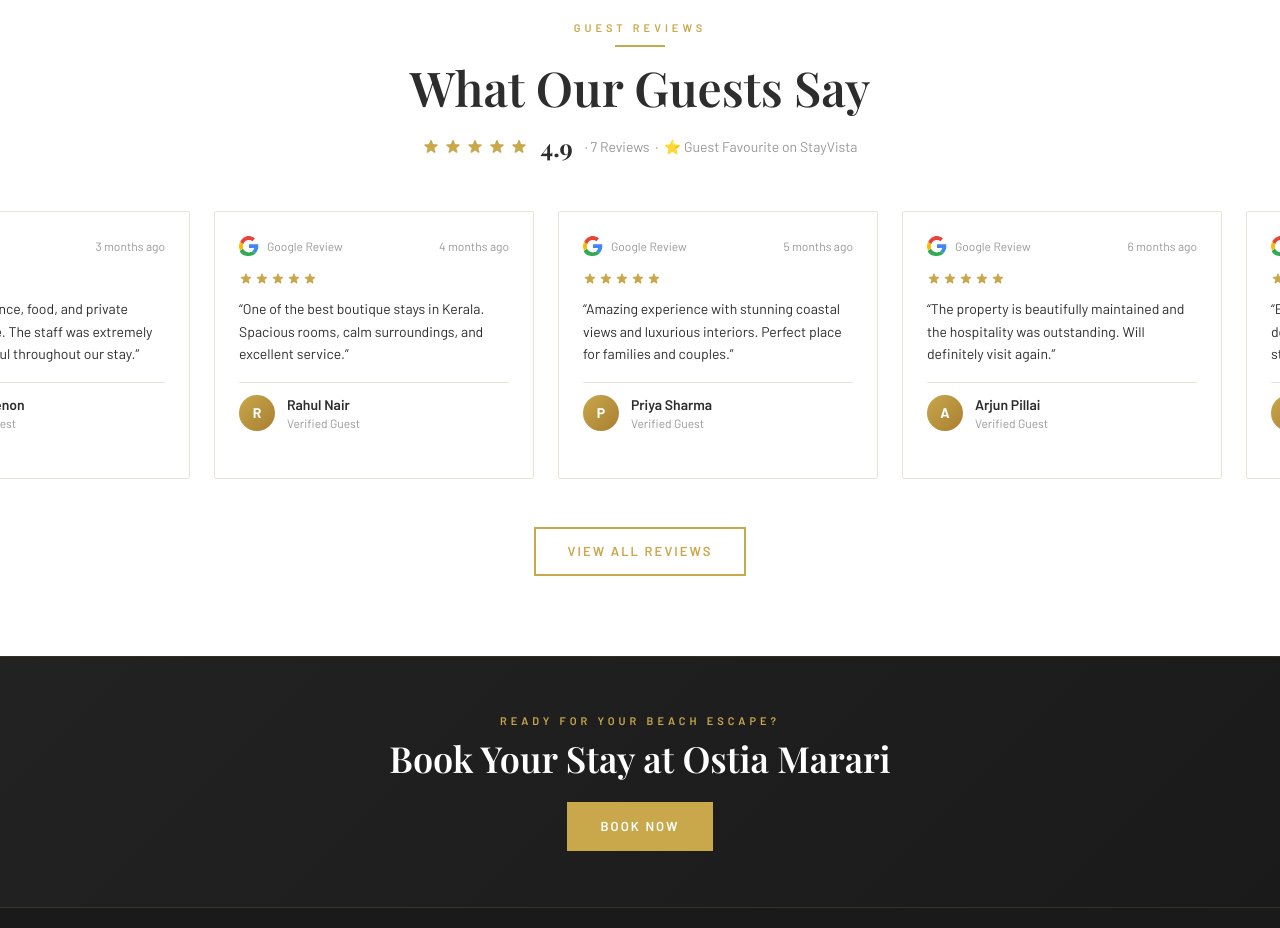
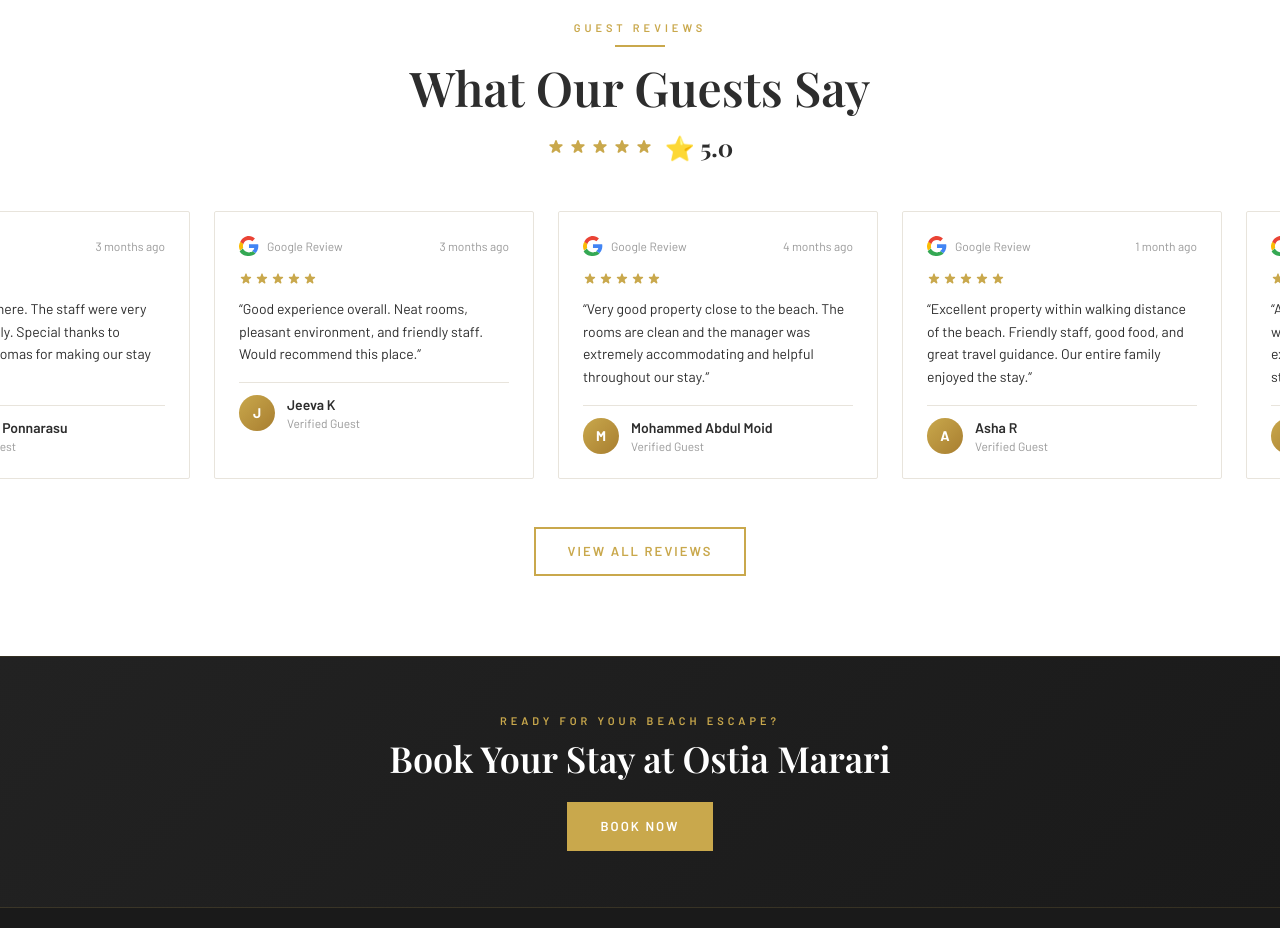
Before and after one commit to swadhinjit-credencesoft/ostiamarari, a Next.js app: page / in a window 1280 px wide. Shown: the part 9200-10128 px from the top of the page. Built offline with nearby package versions, Linux system fonts and the light colour scheme; a web font is replaced by a local one.

Commit message:
Update TestimonialsSection.tsx

```diff
--- a/src/components/home/TestimonialsSection.tsx
+++ b/src/components/home/TestimonialsSection.tsx
@@ -2,61 +2,54 @@
 
 const reviews = [
   {
-    author: 'Akhil Raj',
-    text: 'Beautiful beachfront stay with amazing hospitality and very clean rooms. Highly recommended for a peaceful getaway in Alleppey.',
-    rating: 5,
-    time: '2 months ago',
-  },
-
-  {
-    author: 'Sneha Menon',
-    text: 'Loved the ambience, food, and private beach experience. The staff was extremely friendly and helpful throughout our stay.',
+    author: 'Arun S',
+    text: 'Had a truly pleasant and memorable stay. The ambience was serene, the property was well maintained, and the hospitality was excellent. A perfect beachside getaway.',
     rating: 5,
     time: '3 months ago',
   },
-
   {
-    author: 'Rahul Nair',
-    text: 'One of the best boutique stays in Kerala. Spacious rooms, calm surroundings, and excellent service.',
+    author: 'Aparajita Ponnarasu',
+    text: 'Had a good stay here. The staff were very helpful and friendly. Special thanks to Manager Nibin Thomas for making our stay comfortable.',
+    rating: 5,
+    time: '3 months ago',
+  },
+  {
+    author: 'Jeeva K',
+    text: 'Good experience overall. Neat rooms, pleasant environment, and friendly staff. Would recommend this place.',
+    rating: 5,
+    time: '3 months ago',
+  },
+  {
+    author: 'Mohammed Abdul Moid',
+    text: 'Very good property close to the beach. The rooms are clean and the manager was extremely accommodating and helpful throughout our stay.',
     rating: 5,
     time: '4 months ago',
   },
-
   {
-    author: 'Priya Sharma',
-    text: 'Amazing experience with stunning coastal views and luxurious interiors. Perfect place for families and couples.',
+    author: 'Asha R',
+    text: 'Excellent property within walking distance of the beach. Friendly staff, good food, and great travel guidance. Our entire family enjoyed the stay.',
     rating: 5,
-    time: '5 months ago',
+    time: '1 month ago',
   },
-
   {
-    author: 'Arjun Pillai',
-    text: 'The property is beautifully maintained and the hospitality was outstanding. Will definitely visit again.',
+    author: 'Paul Googlemail',
+    text: 'A modern, clean, and hospitable guesthouse with beach views. Comfortable beds and excellent air conditioning made for a relaxing stay.',
     rating: 5,
-    time: '6 months ago',
+    time: '1 month ago',
   },
-
   {
-    author: 'Meera Joseph',
-    text: 'Excellent rooms, peaceful atmosphere, and delicious food. Truly a memorable beachside stay.',
+    author: 'Vaneshree Reddy',
+    text: 'Clean rooms, great value for money, and very close to the beach. The staff were attentive and we loved having breakfast in the beautiful garden.',
     rating: 5,
-    time: '7 months ago',
+    time: '2 weeks ago',
   },
-
   {
-    author: 'Vikram Das',
-    text: 'Loved the boutique vibe and the beach access. Everything was neat, comfortable, and professionally managed.',
+    author: 'Krithi Y',
+    text: 'Had a wonderful stay. Everything was smooth and comfortable. A special mention to Manager Nibin Thomas for his helpful guidance and support.',
     rating: 5,
-    time: '8 months ago',
+    time: '1 week ago',
   },
-
-  {
-    author: 'Neha Kapoor',
-    text: 'Perfect destination for a relaxing vacation. Great service, beautiful property, and amazing hospitality.',
-    rating: 5,
-    time: '9 months ago',
-  },
-]
+];
 
 function StarRating({
   count,
@@ -260,21 +253,20 @@ export default function TestimonialsSection() {
            <span
   className="text-dark font-bold text-2xl"
   style={{
-                fontFamily:
-                  'var(--font-playfair)',
+    fontFamily: 'var(--font-playfair)',
   }}
 >
-              4.9
+  ⭐ 5.0
 </span>
 
-            <span
+{/* <span
   className="text-sm"
   style={{
     color: 'var(--text-muted)',
   }}
 >
-              · 7 Reviews &nbsp;·&nbsp; ⭐ Guest Favourite on StayVista
-            </span>
+  · 29 Reviews
+</span> */}
           </div>
         </div>
       </div>
```
Lines whose indentation alone changed are shown as unchanged.
